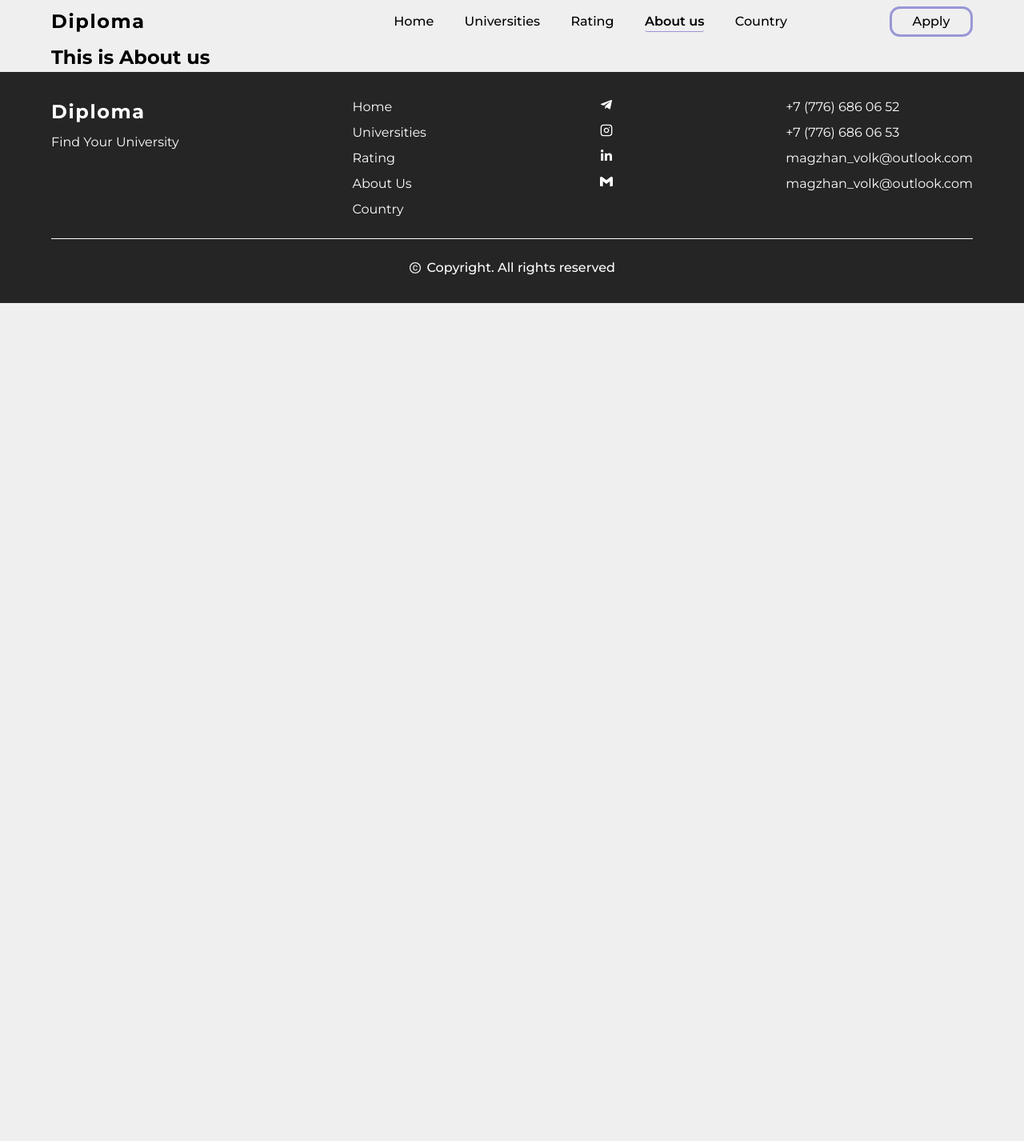
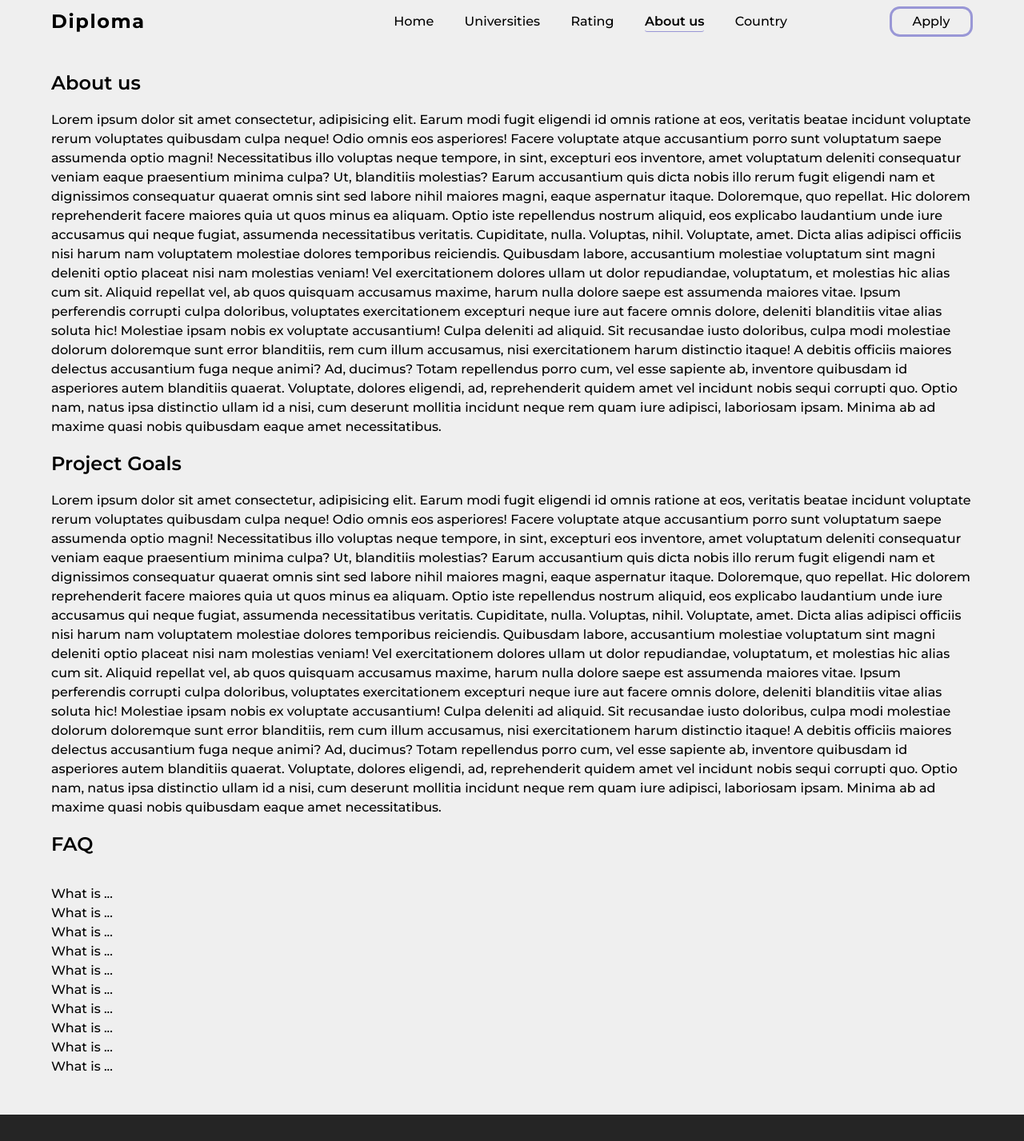
Before and after one commit to emporteme/Diploma, a Next.js app: page /aboutUs in a window 1280 px wide. Shown: the top 1427 px of the page at 80% size. Before the commit the page ends 800 px from the top, so only its background shows below. Built offline with nearby package versions, Linux system fonts and the light colour scheme.

Commit message:
About Us / Not finished

```diff
--- a/pages/aboutUs/index.tsx
+++ b/pages/aboutUs/index.tsx
@@ -1,9 +1,52 @@
 import MainLayout from '../../components/MainLayout'
-
-export default function aboutUs() {
-  return (
-    <MainLayout spacing='0 5vw'>
-      <h2>This is About us</h2>
-    </MainLayout>
-  )
+// import styles
+import styles from '../../styles/aboutUs.module.scss'
+export default function Index() {
+    return (
+        <MainLayout spacing='0 5vw'>
+            <div className={styles.aboutUs}>
+                <div className='subHeader'>About us</div>
+                <div className='mainText'>
+                    Lorem ipsum dolor sit amet consectetur, adipisicing elit. Earum modi fugit eligendi id omnis ratione at eos, veritatis beatae incidunt voluptate rerum voluptates quibusdam culpa neque! Odio omnis eos asperiores!
+                    Facere voluptate atque accusantium porro sunt voluptatum saepe assumenda optio magni! Necessitatibus illo voluptas neque tempore, in sint, excepturi eos inventore, amet voluptatum deleniti consequatur veniam eaque praesentium minima culpa?
+                    Ut, blanditiis molestias? Earum accusantium quis dicta nobis illo rerum fugit eligendi nam et dignissimos consequatur quaerat omnis sint sed labore nihil maiores magni, eaque aspernatur itaque. Doloremque, quo repellat.
+                    Hic dolorem reprehenderit facere maiores quia ut quos minus ea aliquam. Optio iste repellendus nostrum aliquid, eos explicabo laudantium unde iure accusamus qui neque fugiat, assumenda necessitatibus veritatis. Cupiditate, nulla.
+                    Voluptas, nihil. Voluptate, amet. Dicta alias adipisci officiis nisi harum nam voluptatem molestiae dolores temporibus reiciendis. Quibusdam labore, accusantium molestiae voluptatum sint magni deleniti optio placeat nisi nam molestias veniam!
+                    Vel exercitationem dolores ullam ut dolor repudiandae, voluptatum, et molestias hic alias cum sit. Aliquid repellat vel, ab quos quisquam accusamus maxime, harum nulla dolore saepe est assumenda maiores vitae.
+                    Ipsum perferendis corrupti culpa doloribus, voluptates exercitationem excepturi neque iure aut facere omnis dolore, deleniti blanditiis vitae alias soluta hic! Molestiae ipsam nobis ex voluptate accusantium! Culpa deleniti ad aliquid.
+                    Sit recusandae iusto doloribus, culpa modi molestiae dolorum doloremque sunt error blanditiis, rem cum illum accusamus, nisi exercitationem harum distinctio itaque! A debitis officiis maiores delectus accusantium fuga neque animi?
+                    Ad, ducimus? Totam repellendus porro cum, vel esse sapiente ab, inventore quibusdam id asperiores autem blanditiis quaerat. Voluptate, dolores eligendi, ad, reprehenderit quidem amet vel incidunt nobis sequi corrupti quo.
+                    Optio nam, natus ipsa distinctio ullam id a nisi, cum deserunt mollitia incidunt neque rem quam iure adipisci, laboriosam ipsam. Minima ab ad maxime quasi nobis quibusdam eaque amet necessitatibus.
+                </div>
+                <div className='subHeader'>Project Goals</div>
+                <div className='mainText'>
+                    Lorem ipsum dolor sit amet consectetur, adipisicing elit. Earum modi fugit eligendi id omnis ratione at eos, veritatis beatae incidunt voluptate rerum voluptates quibusdam culpa neque! Odio omnis eos asperiores!
+                    Facere voluptate atque accusantium porro sunt voluptatum saepe assumenda optio magni! Necessitatibus illo voluptas neque tempore, in sint, excepturi eos inventore, amet voluptatum deleniti consequatur veniam eaque praesentium minima culpa?
+                    Ut, blanditiis molestias? Earum accusantium quis dicta nobis illo rerum fugit eligendi nam et dignissimos consequatur quaerat omnis sint sed labore nihil maiores magni, eaque aspernatur itaque. Doloremque, quo repellat.
+                    Hic dolorem reprehenderit facere maiores quia ut quos minus ea aliquam. Optio iste repellendus nostrum aliquid, eos explicabo laudantium unde iure accusamus qui neque fugiat, assumenda necessitatibus veritatis. Cupiditate, nulla.
+                    Voluptas, nihil. Voluptate, amet. Dicta alias adipisci officiis nisi harum nam voluptatem molestiae dolores temporibus reiciendis. Quibusdam labore, accusantium molestiae voluptatum sint magni deleniti optio placeat nisi nam molestias veniam!
+                    Vel exercitationem dolores ullam ut dolor repudiandae, voluptatum, et molestias hic alias cum sit. Aliquid repellat vel, ab quos quisquam accusamus maxime, harum nulla dolore saepe est assumenda maiores vitae.
+                    Ipsum perferendis corrupti culpa doloribus, voluptates exercitationem excepturi neque iure aut facere omnis dolore, deleniti blanditiis vitae alias soluta hic! Molestiae ipsam nobis ex voluptate accusantium! Culpa deleniti ad aliquid.
+                    Sit recusandae iusto doloribus, culpa modi molestiae dolorum doloremque sunt error blanditiis, rem cum illum accusamus, nisi exercitationem harum distinctio itaque! A debitis officiis maiores delectus accusantium fuga neque animi?
+                    Ad, ducimus? Totam repellendus porro cum, vel esse sapiente ab, inventore quibusdam id asperiores autem blanditiis quaerat. Voluptate, dolores eligendi, ad, reprehenderit quidem amet vel incidunt nobis sequi corrupti quo.
+                    Optio nam, natus ipsa distinctio ullam id a nisi, cum deserunt mollitia incidunt neque rem quam iure adipisci, laboriosam ipsam. Minima ab ad maxime quasi nobis quibusdam eaque amet necessitatibus.
+                </div>
+                <div className='subHeader'>FAQ</div>
+                <div className='mainText'>
+                    <ul>
+                        <li>What is ...</li>
+                        <li>What is ...</li>
+                        <li>What is ...</li>
+                        <li>What is ...</li>
+                        <li>What is ...</li>
+                        <li>What is ...</li>
+                        <li>What is ...</li>
+                        <li>What is ...</li>
+                        <li>What is ...</li>
+                        <li>What is ...</li>
+                    </ul>
+                </div>
+            </div>
+        </MainLayout>
+    )
 }
--- /dev/null
+++ b/styles/aboutUs.module.scss
@@ -0,0 +1,6 @@
+.aboutUs{
+    margin: 2rem 0;
+    gap: 1rem;
+    display: flex;
+    flex-direction: column;
+}
```
